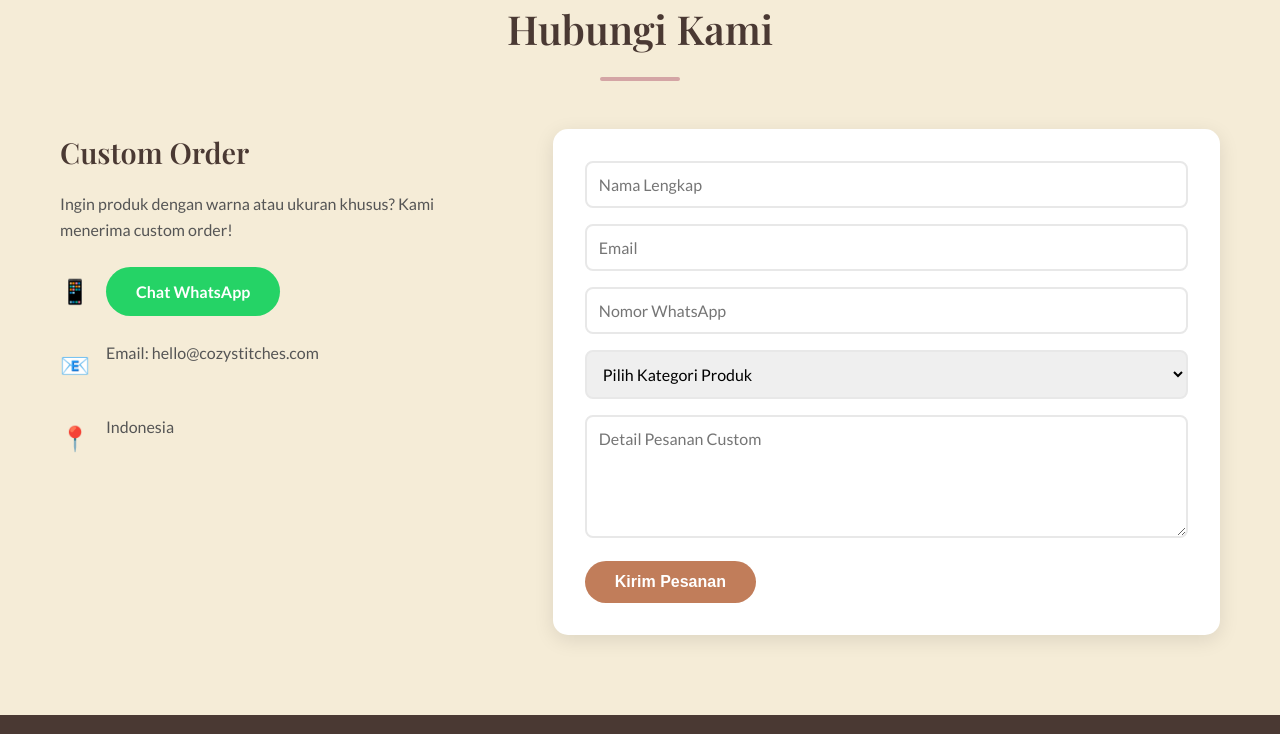
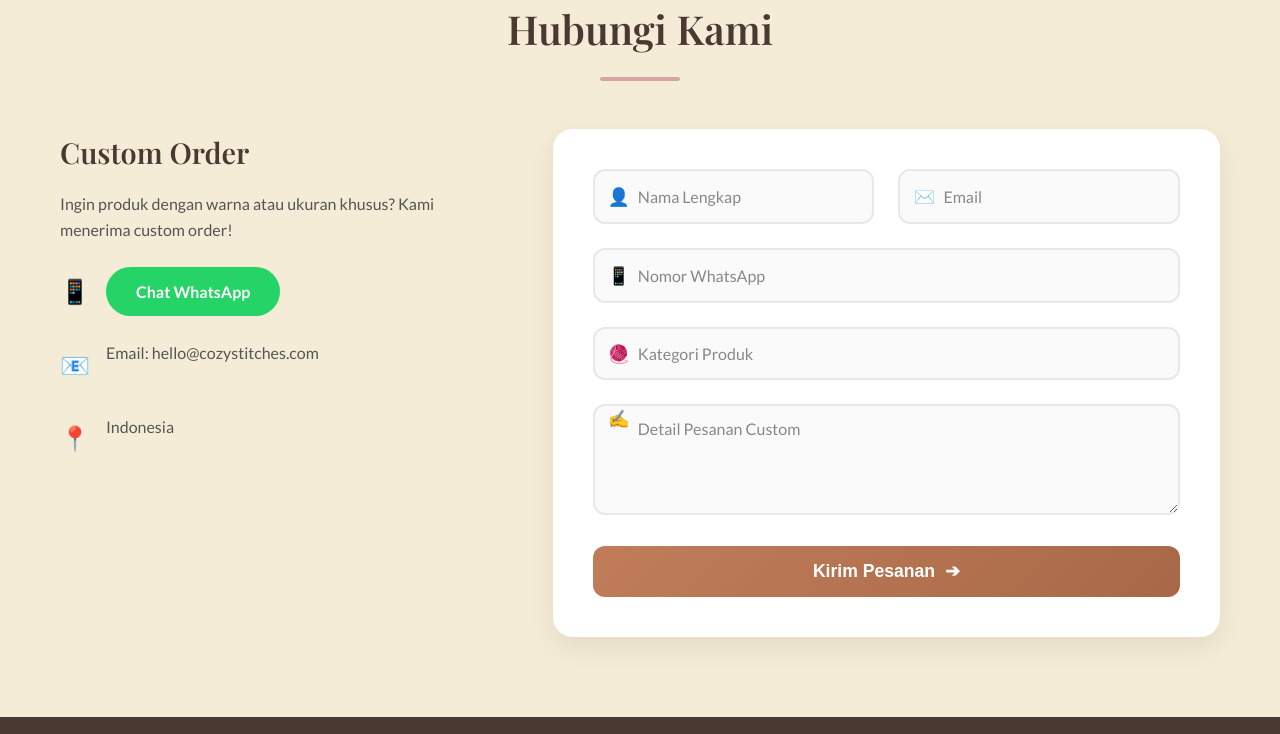
Before and after one commit to hakamfirmansyah/Cozy-Stitches, a plain HTML site: page index.html in a window 1280 px wide. Shown: the part 7040-7774 px from the top of the page. Drawn offline with nearby package versions, Linux system fonts and the light colour scheme.

Commit message:
style: enhance contact form with floating labels and icons

```diff
--- a/index.html
+++ b/index.html
@@ -292,11 +292,27 @@
                 </div>
                 <div class="contact-form">
                     <form id="customOrderForm">
-                        <input type="text" placeholder="Nama Lengkap" required>
-                        <input type="email" placeholder="Email" required>
-                        <input type="tel" placeholder="Nomor WhatsApp" required>
-                        <select required>
-                            <option value="">Pilih Kategori Produk</option>
+                        <div class="form-row">
+                            <div class="form-group">
+                                <span class="input-icon">👤</span>
+                                <input type="text" id="orderName" placeholder=" " required>
+                                <label for="orderName">Nama Lengkap</label>
+                            </div>
+                            <div class="form-group">
+                                <span class="input-icon">✉️</span>
+                                <input type="email" id="orderEmail" placeholder=" " required>
+                                <label for="orderEmail">Email</label>
+                            </div>
+                        </div>
+                        <div class="form-group">
+                            <span class="input-icon">📱</span>
+                            <input type="tel" id="orderPhone" placeholder=" " required>
+                            <label for="orderPhone">Nomor WhatsApp</label>
+                        </div>
+                        <div class="form-group">
+                            <span class="input-icon">🧶</span>
+                            <select id="orderCategory" required>
+                                <option value="" disabled selected hidden></option>
                                 <option value="sweater">Sweater</option>
                                 <option value="topi">Topi</option>
                                 <option value="cardigan">Cardigan</option>
@@ -305,8 +321,17 @@
                                 <option value="bunga">Bunga</option>
                                 <option value="syal">Syal</option>
                             </select>
-                        <textarea placeholder="Detail Pesanan Custom" rows="5" required></textarea>
-                        <button type="submit" class="btn btn-primary">Kirim Pesanan</button>
+                            <label for="orderCategory" class="select-label">Kategori Produk</label>
+                        </div>
+                        <div class="form-group">
+                            <span class="input-icon" style="top: 15px;">✍️</span>
+                            <textarea id="orderDetail" placeholder=" " rows="4" required></textarea>
+                            <label for="orderDetail">Detail Pesanan Custom</label>
+                        </div>
+                        <button type="submit" class="btn btn-primary btn-submit-order">
+                            <span>Kirim Pesanan</span>
+                            <span class="btn-icon">➔</span>
+                        </button>
                     </form>
                 </div>
             </div>
--- a/style.css
+++ b/style.css
@@ -1472,29 +1472,130 @@ section {
 
 .contact-form {
     background-color: white;
-    padding: 2rem;
-    border-radius: 15px;
-    box-shadow: 0 5px 20px rgba(0,0,0,0.1);
+    padding: 2.5rem;
+    border-radius: 20px;
+    box-shadow: 0 10px 30px rgba(0,0,0,0.08);
+}
+
+.form-row {
+    display: grid;
+    grid-template-columns: 1fr 1fr;
+    gap: 1.5rem;
+}
+
+.form-group {
+    position: relative;
+    margin-bottom: 1.5rem;
+}
+
+.input-icon {
+    position: absolute;
+    left: 15px;
+    top: 50%;
+    transform: translateY(-50%);
+    color: #888;
+    z-index: 2;
+    pointer-events: none;
+    font-size: 1.1rem;
 }
 
 .contact-form input,
 .contact-form select,
 .contact-form textarea {
     width: 100%;
-    padding: 12px;
-    margin-bottom: 1rem;
+    padding: 16px 16px 16px 45px;
     border: 2px solid var(--light-gray);
-    border-radius: 8px;
+    border-radius: 12px;
     font-family: var(--font-body);
     font-size: 1rem;
-    transition: var(--transition);
-}
-
+    color: var(--dark-brown);
+    background-color: var(--off-white);
+    transition: all 0.3s ease;
+    box-sizing: border-box;
+}
+
+.contact-form textarea {
+    padding-top: 15px;
+    resize: vertical;
+}
+
+.contact-form label {
+    position: absolute;
+    left: 45px;
+    top: 50%;
+    transform: translateY(-50%);
+    color: #888;
+    transition: all 0.3s ease;
+    pointer-events: none;
+    font-size: 1rem;
+}
+
+.contact-form textarea + label {
+    top: 25px;
+}
+
+/* Floating Label Effects */
 .contact-form input:focus,
 .contact-form select:focus,
 .contact-form textarea:focus {
     outline: none;
-    border-color: var(--dusty-rose);
+    border-color: var(--sage-green);
+    background-color: white;
+    box-shadow: 0 0 0 4px rgba(143, 175, 143, 0.1);
+}
+
+.contact-form input:focus + label,
+.contact-form input:not(:placeholder-shown) + label,
+.contact-form textarea:focus + label,
+.contact-form textarea:not(:placeholder-shown) + label,
+.contact-form select:focus ~ label.select-label,
+.contact-form select:valid ~ label.select-label {
+    top: -10px;
+    left: 15px;
+    font-size: 0.85rem;
+    color: var(--sage-green);
+    background-color: white;
+    padding: 0 5px;
+    border-radius: 3px;
+    transform: translateY(0);
+}
+
+.contact-form select {
+    appearance: none;
+    cursor: pointer;
+}
+
+/* Fix for Select floating label */
+.contact-form select option:first-child {
+    display: none;
+}
+
+.btn-submit-order {
+    display: flex;
+    justify-content: center;
+    align-items: center;
+    gap: 10px;
+    width: 100%;
+    padding: 15px;
+    font-size: 1.1rem;
+    border-radius: 12px;
+    background: linear-gradient(135deg, var(--terracotta), #A86847);
+    margin-top: 1rem;
+}
+
+.btn-submit-order .btn-icon {
+    transition: transform 0.3s ease;
+}
+
+.btn-submit-order:hover .btn-icon {
+    transform: translateX(5px);
+}
+
+@media (max-width: 768px) {
+    .form-row {
+        grid-template-columns: 1fr;
+        gap: 0;
+    }
 }
 
 /* ========================================
```
Lines whose indentation alone changed are shown as unchanged.
